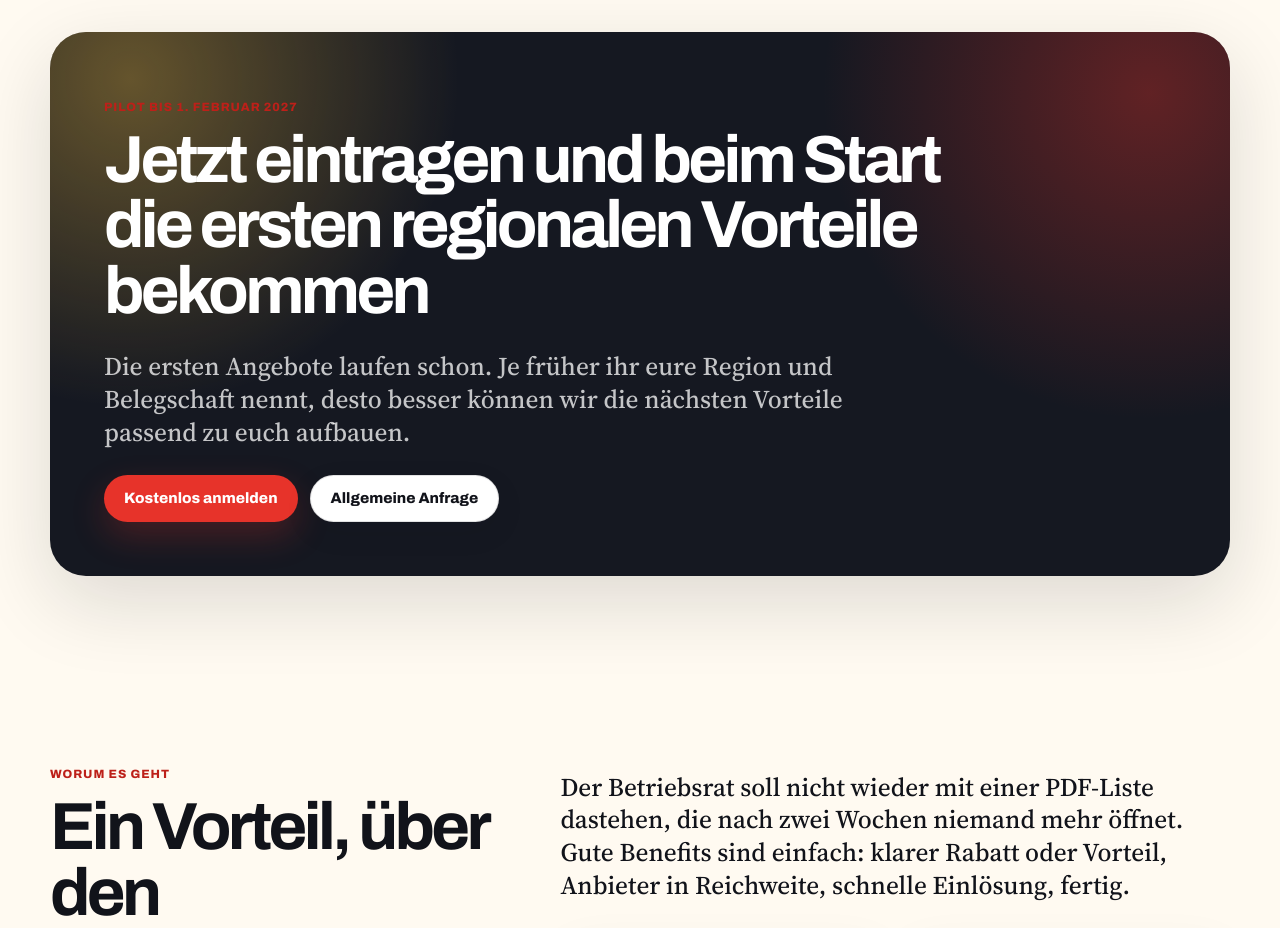
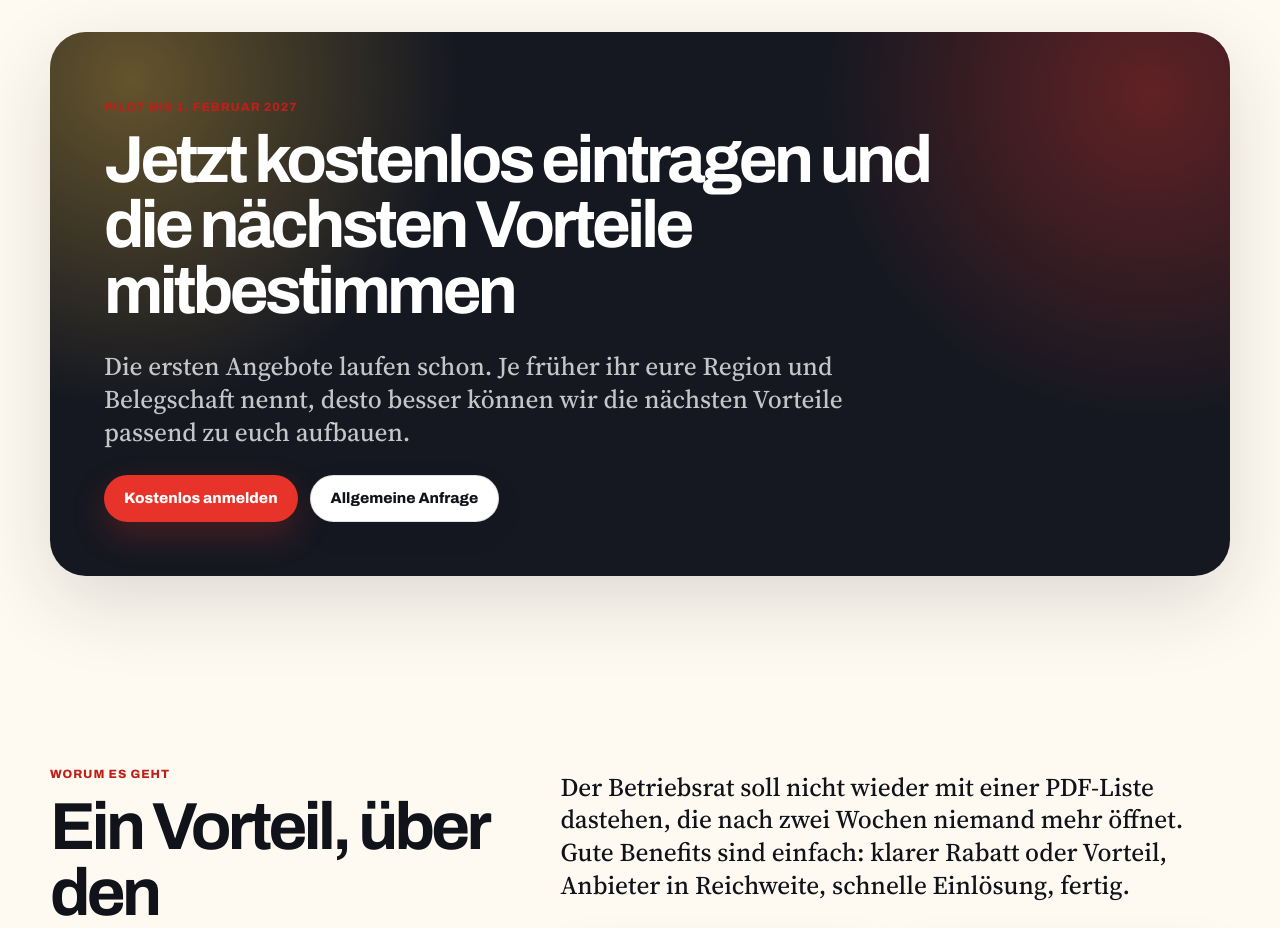
Before and after one commit to convernaticspeter/firmenbenefits-preview, a plain HTML site: page betriebsraete.html in a window 1280 px wide. Shown: the part 900-1828 px from the top of the page. Drawn offline with Linux system fonts and the light colour scheme.

Commit message:
Betriebsräte-Seite: veralteten Start-Hinweis ersetzt

```diff
--- a/betriebsraete.html
+++ b/betriebsraete.html
@@ -32,7 +32,7 @@
 </nav>
 </header>
 <main><section class="page-hero"><div class="inner"><p class="eyebrow">Für Betriebsräte</p><h1>Holt eurer Belegschaft Vorteile, die man wirklich einlöst</h1><p class="lead">firmenbenefits.at bringt regionale Rabatte zu euren Kolleg*innen, für Betriebsräte kostenlos. Der Pilot läuft bis 1. Februar 2027 in Wien und Umgebung, mit Personal Training und Küchen. Weitere Angebote und Regionen kommen laufend dazu.</p><div class="page-nav"><a class="btn primary" href="#kontakt">Benefits für unsere Leute holen →</a><a class="btn secondary" href="hr.html">Firma ohne Betriebsrat?</a></div></div></section>
-<section class="section launch-section"><div class="launch-card"><p class="kicker">Pilot bis 1. Februar 2027</p><h2>Jetzt eintragen und beim Start die ersten regionalen Vorteile bekommen</h2><p>Die ersten Angebote laufen schon. Je früher ihr eure Region und Belegschaft nennt, desto besser können wir die nächsten Vorteile passend zu euch aufbauen.</p><div class="launch-actions"><a class="btn primary" href="#kontakt">Kostenlos anmelden</a><a class="btn secondary" href="index.html#kontakt">Allgemeine Anfrage</a></div></div></section>
+<section class="section launch-section"><div class="launch-card"><p class="kicker">Pilot bis 1. Februar 2027</p><h2>Jetzt kostenlos eintragen und die nächsten Vorteile mitbestimmen</h2><p>Die ersten Angebote laufen schon. Je früher ihr eure Region und Belegschaft nennt, desto besser können wir die nächsten Vorteile passend zu euch aufbauen.</p><div class="launch-actions"><a class="btn primary" href="#kontakt">Kostenlos anmelden</a><a class="btn secondary" href="index.html#kontakt">Allgemeine Anfrage</a></div></div></section>
 <section class="section split"><div><p class="kicker">Worum es geht</p><h2>Ein Vorteil, über den Mitarbeiter*innen nicht erst nachdenken müssen</h2></div><div><p class="body-big">Der Betriebsrat soll nicht wieder mit einer PDF-Liste dastehen, die nach zwei Wochen niemand mehr öffnet. Gute Benefits sind einfach: klarer Rabatt oder Vorteil, Anbieter in Reichweite, schnelle Einlösung, fertig.</p><div class="mini-grid"><article class="card"><h3>Sparen im Alltag</h3><p>Mittagessen, Einkauf, Fitness, Gesundheit, Wohnen oder Freizeit. Dinge, die im Monat wirklich einen Unterschied machen können.</p></article><article class="card"><h3>Regionale Anbieter statt anonyme Portale</h3><p>Geld, das sonst bei großen Plattformen landet, wird zum Vorteil für eure Leute und bringt Bauernladen, Küchenhändler, Trainer oder Gasthaus aus der Umgebung nach vorne.</p></article><article class="card"><h3>Schnell intern weitergeben</h3><p>Mail, Aushang, Intranet oder Betriebsratskanal reichen für den ersten Start. Ohne Einschulung in eine neue Plattform.</p></article><article class="card"><h3>Gut für kleine und große Betriebe</h3><p>Vom kleinen Betrieb bis zum großen Standort: Entscheidend ist, dass die Belegschaft einen echten Nutzen hat.</p></article></div></div></section>
 <section class="section"><p class="kicker">Ablauf</p><h2>So kommt ihr zu einem ersten brauchbaren Set</h2><div class="process"><article class="step"><div><h3>Region und Belegschaft nennen</h3><p>Damit die Angebote zu euren Standorten und Wegen passen.</p></div></article><article class="step"><div><h3>Wunschbereiche auswählen</h3><p>Essen, Fitness, Gesundheit, Wohnen, Freizeit, Alltag oder konkrete Anbieter, die ihr gern dabeihättet.</p></div></article><article class="step"><div><h3>Erste Benefits bekommen</h3><p>Wir sammeln passende Anbieter und vereinbaren die Konditionen. Eure Kolleg*innen fragen dann einfach über das Formular auf firmenbenefits.at an.</p></div></article><article class="step"><div><h3>An die Belegschaft weitergeben</h3><p>Ihr gebt die Vorteile über eure bestehenden Kanäle weiter und seht, was wirklich genutzt wird.</p></div></article></div></section>
 <section class="dark"><div class="section"><p class="kicker">Warum jetzt</p><h2>Wer früh dabei ist, kann mitbestimmen, welche Vorteile zuerst kommen</h2><div class="two-list"><article class="card"><h3>Stark für Betriebsräte, die liefern wollen</h3><ul class="tick-list"><li>Ihr wollt nicht nur informieren, sondern der Belegschaft spürbar Geld sparen helfen.</li><li>Ihr kennt die Region und wisst, welche Angebote wirklich genutzt würden.</li><li>Ihr wollt jetzt mit den ersten Benefits starten, nicht erst nach der nächsten Sitzung.</li></ul></article><article class="card"><h3>Schlank statt Konzernlösung</h3><p>Wenn ihr sofort Reporting, Wallets und große Systemlandschaften braucht, ist das hier zu klein. Wenn ihr echte regionale Vorteile schnell testen wollt, passt es gut.</p></article></div></div></section>
```
